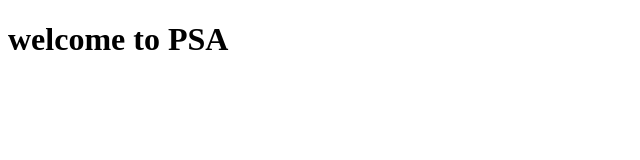
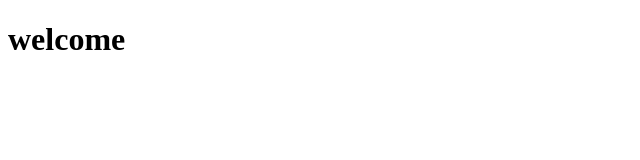
Before and after one commit to hari17ec/fullstackdevp, a plain HTML site: page index.html in a window 1280 px wide. Shown: the whole page, without its empty margins (0-640 px from the left). Drawn offline with Linux system fonts and the light colour scheme.

Commit message:
first commit

```diff
--- a/index.html
+++ b/index.html
@@ -7,6 +7,6 @@
     <title>Document</title>
 </head>
 <body>
-    <h1>welcome to PSA</h1>
+    <h1>welcome</h1>
 </body>
 </html>
```
